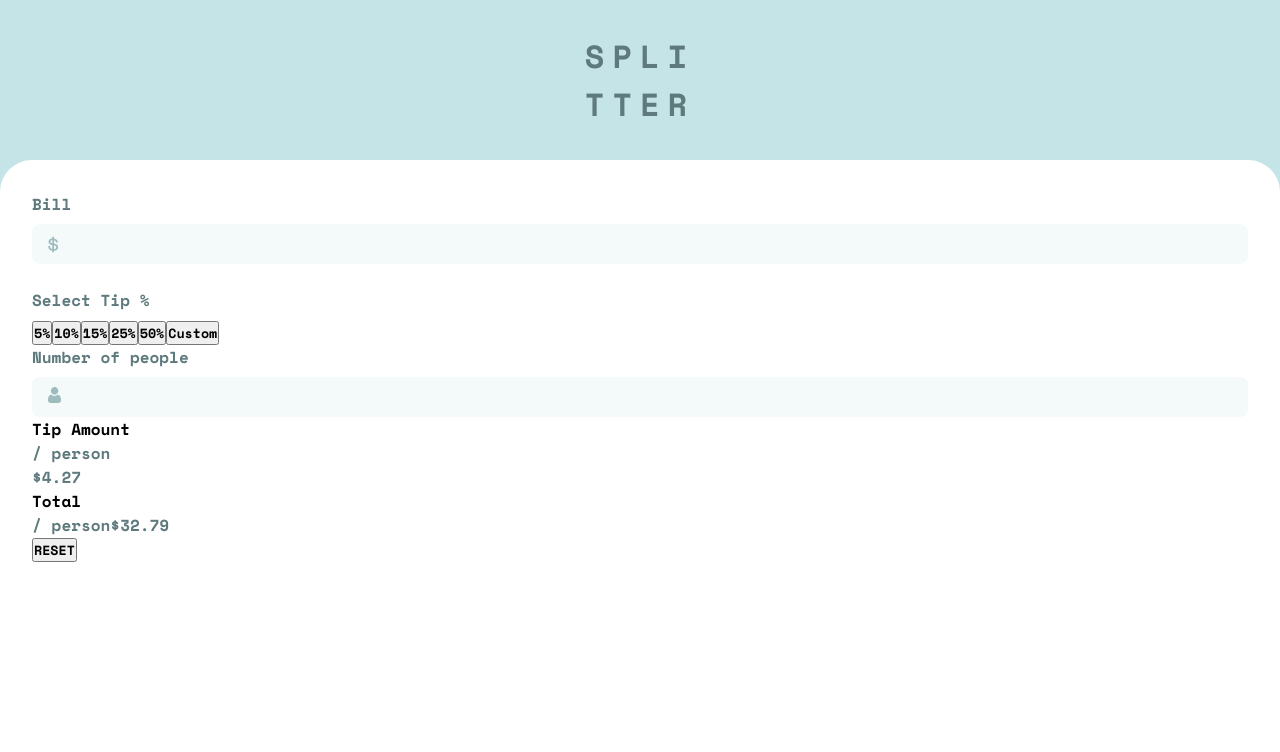
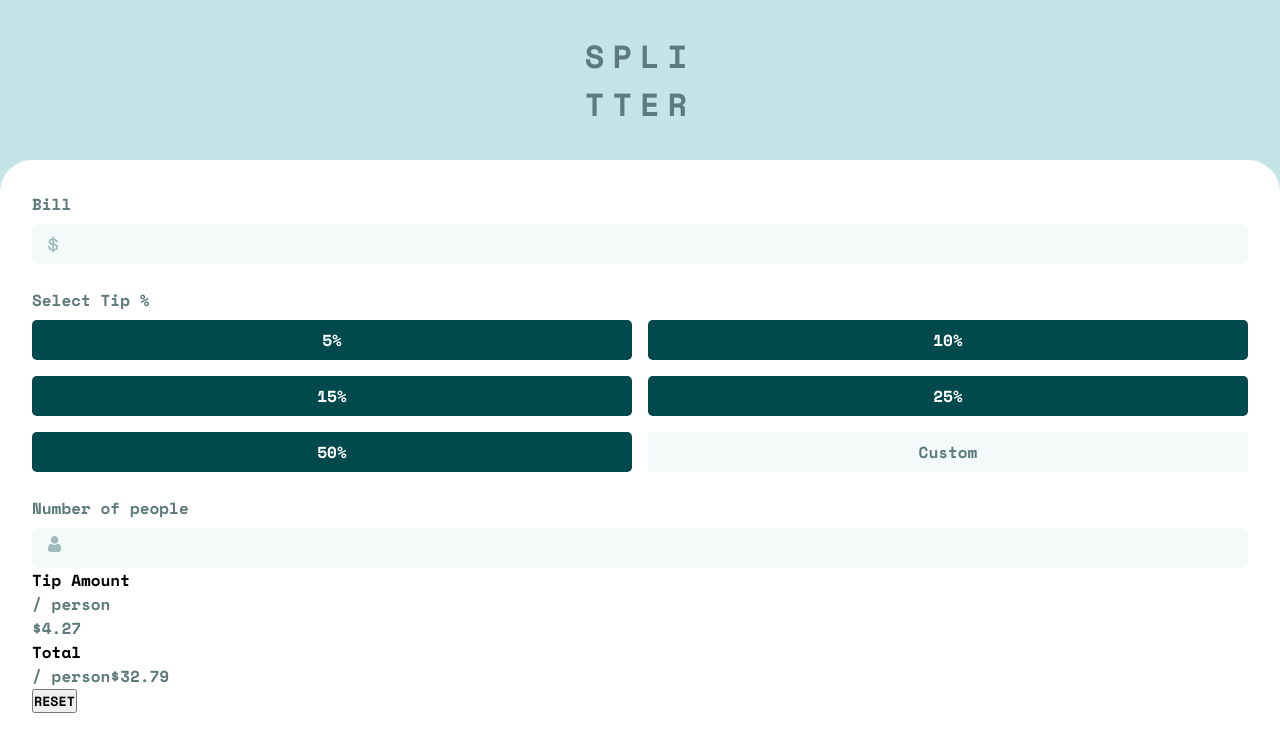
Before and after one commit to developermartins/tip-calculator-app, a React (Create React App) app: page / in a window 1280 px wide. Shown: the top 752 px of the page. Built offline with nearby package versions, Linux system fonts and the light colour scheme.

Commit message:
customize buttons section

```diff
--- a/src/App.css
+++ b/src/App.css
@@ -80,6 +80,50 @@
 
 .number-of-people-container svg {
     position: absolute;
-    top: 24.2rem;
+    top: 33.5rem;
     left: 3rem;
 }
+
+.buttons-section {
+    display: flex;
+    height: 10em;
+    margin-bottom: 1rem;
+}
+
+.left-btn {
+    display: flex;
+    flex-direction: column;
+    flex: 1;
+    margin-right: 1rem;
+}
+
+.left-btn button {
+    margin-bottom: 1rem;
+    padding: 0.5rem;
+    font-size: 1rem;
+    background-color: var(--very-dark-cyan);
+    color: var(--white);
+    border: none;
+    border-radius: 0.3rem;
+}
+
+.right-btn {
+    display: flex;
+    flex-direction: column;
+    flex: 1;
+}
+
+.right-btn button {
+    margin-bottom: 1rem;
+    padding: 0.5rem;
+    font-size: 1rem;
+    background-color: var(--very-dark-cyan);
+    color: var(--white);
+    border: none;
+    border-radius: 0.3rem;
+}
+
+.right-btn button[title="Custom"] {
+    background-color: var(--very-light-grayish-cyan);
+    color: var(--dark-grayish-cyan);
+}
--- a/src/App.jsx
+++ b/src/App.jsx
@@ -20,12 +20,17 @@ const App = () => {
         </div>
         <span>Select Tip %</span>
         <section className='buttons-section'>
-          <button>5%</button>
-          <button>10%</button>
-          <button>15%</button>
-          <button>25%</button>
-          <button>50%</button>
-          <button>Custom</button>
+          <div className="left-btn">
+            <button>5%</button>
+            <button>15%</button>
+            <button>50%</button>
+          </div>
+
+          <div className="right-btn">
+            <button>10%</button>
+            <button>25%</button>
+            <button title='Custom'>Custom</button>
+          </div>
         </section>
         <span>Number of people</span>
         <div className="number-of-people-container">
```
